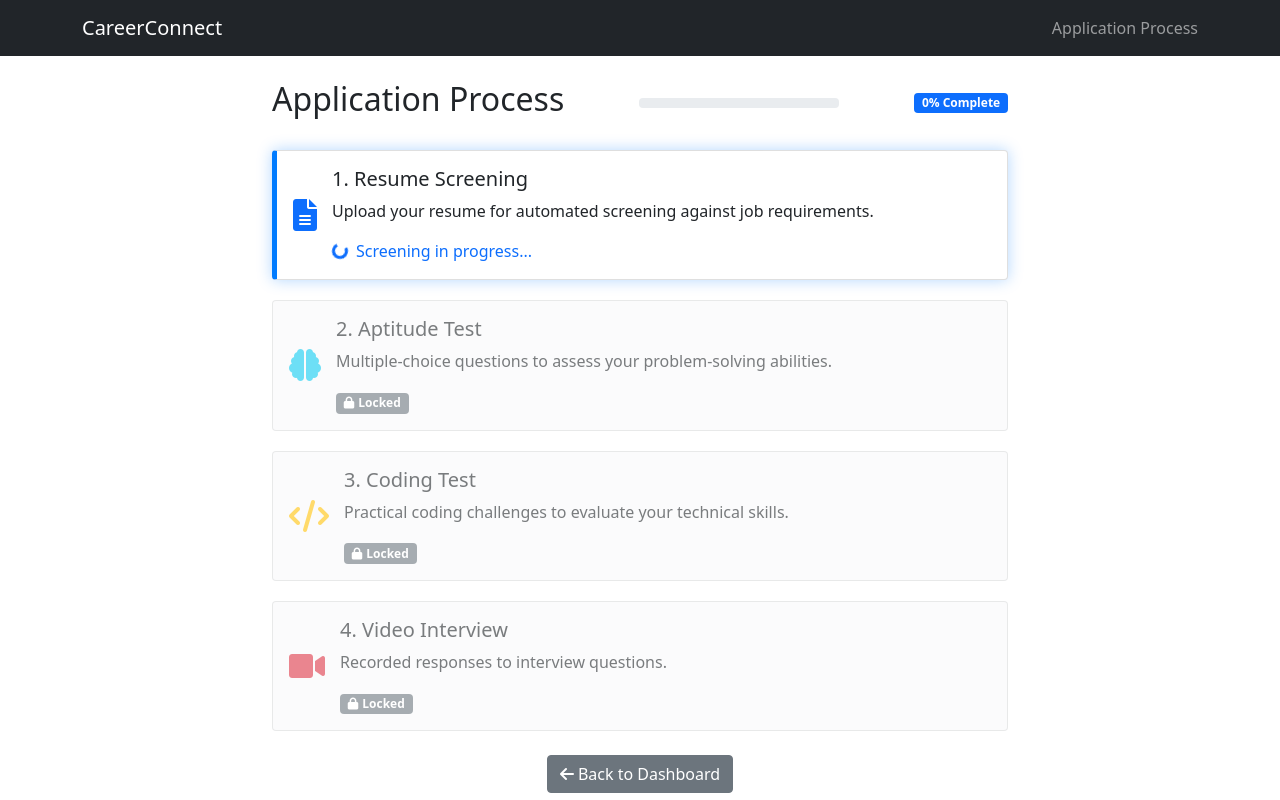
After one commit to Pradesha3112/Recruitment_system, a Flask app: page /assessment in a window 1280 px wide. The commit adds this page. Run offline with Flask 3, Linux system fonts and the light colour scheme; a user stored in the database is signed in; some libraries are stand-ins or nearby versions.

Commit message:
Updated app.py, db, and templates

```diff
--- a/app.py
+++ b/app.py
@@ -5,7 +5,8 @@ from flask_sqlalchemy import SQLAlchemy
 from flask_login import UserMixin, LoginManager, login_user, login_required, logout_user, current_user
 from werkzeug.security import generate_password_hash, check_password_hash
 from datetime import datetime
-
+import time
+import random
 # Create and configure the Flask application
 app = Flask(__name__)
 app.config['SECRET_KEY'] = 'your-secret-key-here'  # Needed for session management and security
@@ -61,7 +62,23 @@ class Company(UserMixin, db.Model):
 
     def __repr__(self):
         return f"Company('{self.company_name}', '{self.email}')"
+# Add to your models section (after the Application model)
+class Assessment(db.Model):
+    id = db.Column(db.Integer, primary_key=True)
+    application_id = db.Column(db.Integer, db.ForeignKey('application.id'), nullable=False)
+    resume_score = db.Column(db.Float)
+    aptitude_score = db.Column(db.Float)
+    coding_score = db.Column(db.Float)
+    video_score = db.Column(db.Float)
+    current_round = db.Column(db.String(50), default='resume_screening')  # resume_screening, aptitude, coding, video, completed
+    started_at = db.Column(db.DateTime, nullable=False, default=datetime.utcnow)
+    completed_at = db.Column(db.DateTime)
 
+    # Relationships
+    application = db.relationship('Application', backref=db.backref('assessment', uselist=False))
+
+    def __repr__(self):
+        return f"Assessment('{self.application_id}', '{self.current_round}')"
 class Job(db.Model):
     id = db.Column(db.Integer, primary_key=True)
     title = db.Column(db.String(100), nullable=False)
@@ -370,30 +387,55 @@ def view_job(job_id):
     # Get the job
     job = Job.query.get_or_404(job_id)
 
-    # Check if user has already applied
-    has_applied = Application.query.filter_by(
+    # Check if user has already applied and get the application
+    application = Application.query.filter_by(
         candidate_id=current_user.id,
         job_id=job_id
-    ).first() is not None
+    ).first()
+
+    has_applied = application is not None
 
     # Get application status if applied
     application_status = None
     if has_applied:
-        application = Application.query.filter_by(
-            candidate_id=current_user.id,
-            job_id=job_id
-        ).first()
         application_status = application.status
 
     return render_template('job_details.html',
                          user=current_user,
                          job=job,
                          has_applied=has_applied,
+                         application=application,  # Add this line
                          application_status=application_status)
-
+# Replace the current apply_job route with this:
 @app.route('/apply/<int:job_id>')
 @login_required
 def apply_job(job_id):
+    # Check if the current user is actually a candidate
+    if not isinstance(current_user, Candidate):
+        flash('Access denied. Please login as a candidate.', 'error')
+        return redirect(url_for('login'))
+
+    # Get the job details
+    job = Job.query.get_or_404(job_id)
+
+    # Check if already applied
+    existing_application = Application.query.filter_by(
+        candidate_id=current_user.id,
+        job_id=job_id
+    ).first()
+
+    if existing_application:
+        flash('You have already applied for this position.', 'info')
+        return redirect(url_for('view_job', job_id=job_id))
+
+    return render_template('apply_confirmation.html',
+                         user=current_user,
+                         job=job)
+
+# Add a new route to handle the actual application submission
+@app.route('/submit-application/<int:job_id>', methods=['POST'])
+@login_required
+def submit_application(job_id):
     # Check if the current user is actually a candidate
     if not isinstance(current_user, Candidate):
         flash('Access denied. Please login as a candidate.', 'error')
@@ -409,6 +451,27 @@ def apply_job(job_id):
         flash('You have already applied for this position.', 'info')
         return redirect(url_for('view_job', job_id=job_id))
 
+    # Handle file upload if present
+    resume_filename = None
+    if 'resume' in request.files:
+        resume_file = request.files['resume']
+        if resume_file and resume_file.filename != '':
+            # Secure the filename and save it
+            from werkzeug.utils import secure_filename
+            import os
+            import uuid
+
+            # Create upload folder if it doesn't exist
+            upload_folder = os.path.join(app.root_path, 'static', 'resumes')
+            os.makedirs(upload_folder, exist_ok=True)
+
+            # Generate a unique filename
+            filename = secure_filename(resume_file.filename)
+            unique_filename = f"{uuid.uuid4().hex}_{filename}"
+            resume_path = os.path.join(upload_folder, unique_filename)
+            resume_file.save(resume_path)
+            resume_filename = unique_filename
+
     # Create new application
     new_application = Application(
         candidate_id=current_user.id,
@@ -416,18 +479,25 @@ def apply_job(job_id):
         status='Applied'
     )
 
+    # You might want to add a resume_filename field to your Application model
+    # if you want to store the resume filename
+
     try:
         db.session.add(new_application)
         db.session.commit()
+
+        # Create assessment for this application
+        new_assessment = Assessment(application_id=new_application.id)
+        db.session.add(new_assessment)
+        db.session.commit()
+
         flash('Application submitted successfully!', 'success')
+        return redirect(url_for('assessment', application_id=new_application.id))
     except Exception as e:
         db.session.rollback()
         flash('An error occurred while submitting your application.', 'error')
         print(f"Error: {e}")
-
-    return redirect(url_for('view_job', job_id=job_id))
-
-# Placeholder routes for future implementation
+        return redirect(url_for('view_job', job_id=job_id))# Placeholder routes for future implementation
 @app.route('/applications')
 @login_required
 def view_applications():
@@ -513,6 +583,35 @@ def company_stats_api():
     stats['recent_applications'] = all_applications[:10]
 
     return jsonify(stats)
+
+@app.route('/assessment')
+@login_required
+def assessment():
+    # Check if the current user is actually a candidate
+    if not isinstance(current_user, Candidate):
+        flash('Access denied. Please login as a candidate.', 'error')
+        return redirect(url_for('login'))
+
+    return render_template('assessment.html', user=current_user)
+
+           # Check if the current user is the applicant
+    application = Application.query.get_or_404(application_id)
+
+    if application.candidate_id != current_user.id:
+        flash('Access denied.', 'error')
+        return redirect(url_for('candidate_dashboard'))
+
+    # Get or create assessment
+    assessment = Assessment.query.filter_by(application_id=application_id).first()
+    if not assessment:
+        assessment = Assessment(application_id=application_id)
+        db.session.add(assessment)
+        db.session.commit()
+
+    return render_template('assessment.html',
+                         application=application,
+                         assessment=assessment,
+                         user=current_user)
 # Run the application
 if __name__ == '__main__':
     app.run(debug=True)
--- /dev/null
+++ b/templates/assessment.html
@@ -0,0 +1,133 @@
+<!DOCTYPE html>
+<html lang="en">
+<head>
+    <meta charset="UTF-8">
+    <meta name="viewport" content="width=device-width, initial-scale=1.0">
+    <title>Application Process - CareerConnect</title>
+    <link href="https://cdn.jsdelivr.net/npm/bootstrap@5.1.3/dist/css/bootstrap.min.css" rel="stylesheet">
+    <link rel="stylesheet" href="https://cdnjs.cloudflare.com/ajax/libs/font-awesome/6.0.0/css/all.min.css">
+    <style>
+        .round-card {
+            transition: all 0.3s;
+            margin-bottom: 20px;
+        }
+        .round-card.locked {
+            opacity: 0.6;
+            background-color: #f8f9fa;
+        }
+        .round-card.completed {
+            border-left: 5px solid #28a745;
+        }
+        .round-card.current {
+            border-left: 5px solid #007bff;
+            box-shadow: 0 0 15px rgba(0,123,255,0.3);
+        }
+        .progress-bar {
+            height: 10px;
+        }
+        .round-icon {
+            font-size: 2rem;
+            margin-right: 15px;
+        }
+    </style>
+</head>
+<body>
+    <nav class="navbar navbar-expand-lg navbar-dark bg-dark">
+        <div class="container">
+            <a class="navbar-brand" href="{{ url_for('candidate_dashboard') }}">CareerConnect</a>
+            <span class="navbar-text ms-auto">
+                Application Process
+            </span>
+        </div>
+    </nav>
+
+    <div class="container mt-4">
+        <div class="row">
+            <div class="col-md-8 offset-md-2">
+                <div class="d-flex justify-content-between align-items-center mb-4">
+                    <h2>Application Process</h2>
+                    <div class="progress" style="width: 200px; height: 10px;">
+                        <div class="progress-bar" role="progressbar" style="width: 0%;"
+                             aria-valuenow="0" aria-valuemin="0" aria-valuemax="100"></div>
+                    </div>
+                    <span class="badge bg-primary">0% Complete</span>
+                </div>
+
+                <div class="card round-card current">
+                    <div class="card-body">
+                        <div class="d-flex align-items-center">
+                            <div class="round-icon text-primary">
+                                <i class="fas fa-file-alt"></i>
+                            </div>
+                            <div class="flex-grow-1">
+                                <h5 class="card-title">1. Resume Screening</h5>
+                                               <p class="card-text">Upload your resume for automated screening against job requirements.</p>
+                 <div class="d-flex align-items-center">
+                                    <div class="spinner-border spinner-border-sm text-primary me-2" role="status">
+                                        <span class="visually-hidden">Loading...</span>
+                                    </div>
+                                    <span class="text-primary">Screening in progress...</span>
+                                </div>
+                            </div>
+                        </div>
+                    </div>
+                </div>
+
+                <div class="card round-card locked">
+                    <div class="card-body">
+                        <div class="d-flex align-items-center">
+                            <div class="round-icon text-info">
+                                <i class="fas fa-brain"></i>
+                            </div>
+                            <div class="flex-grow-1">
+                                <h5 class="card-title">2. Aptitude Test</h5>
+                                <p class="card-text">Multiple-choice questions to assess your problem-solving abilities.</p>
+                                <span class="badge bg-secondary"><i class="fas fa-lock me-1"></i>Locked</span>
+                            </div>
+                        </div>
+                    </div>
+                </div>
+
+                <div class="card round-card locked">
+                    <div class="card-body">
+                        <div class="d-flex align-items-center">
+                            <div class="round-icon text-warning">
+                                <i class="fas fa-code"></i>
+                            </div>
+                            <div class="flex-grow-1">
+                                <h5 class="card-title">3. Coding Test</h5>
+                                <p class="card-text">Practical coding challenges to evaluate your technical skills.</p>
+                                <span class="badge bg-secondary"><i class="fas fa-lock me-1"></i>Locked</span>
+                            </div>
+                        </div>
+                    </div>
+                </div>
+
+                <div class="card round-card locked">
+                    <div class="card-body">
+                        <div class="d-flex align-items-center">
+                            <div class="round-icon text-danger">
+                                <i class="fas fa-video"></i>
+                            </div>
+                            <div class="flex-grow-1">
+                                <h5 class="card-title">4. Video Interview</h5>
+                                <p class="card-text">Recorded responses to interview questions.</p>
+                                <span class="badge bg-secondary"><i class="fas fa-lock me-1"></i>Locked</span>
+                            </div>
+                        </div>
+                    </div>
+                </div>
+
+                <div class="mt-4 text-center">
+                    <a href="{{ url_for('candidate_dashboard') }}" class="btn btn-secondary">
+                        <i class="fas fa-arrow-left me-1"></i>Back to Dashboard
+                    </a>
+                </div>
+            </div>
+        </div>
+    </div>
+
+    <script src="https://cdn.jsdelivr.net/npm/bootstrap@5.1.3/dist/js/bootstrap.bundle.min.js"></script>
+
+</body>
+</html>
```
Also changed, not shown: templates/apply_confirmation.html (added, +56 -0 lines), templates/aptitude_test.html (deleted, +0 -93 lines), templates/job_details.html (+4 -17 lines), instance/site.db.
